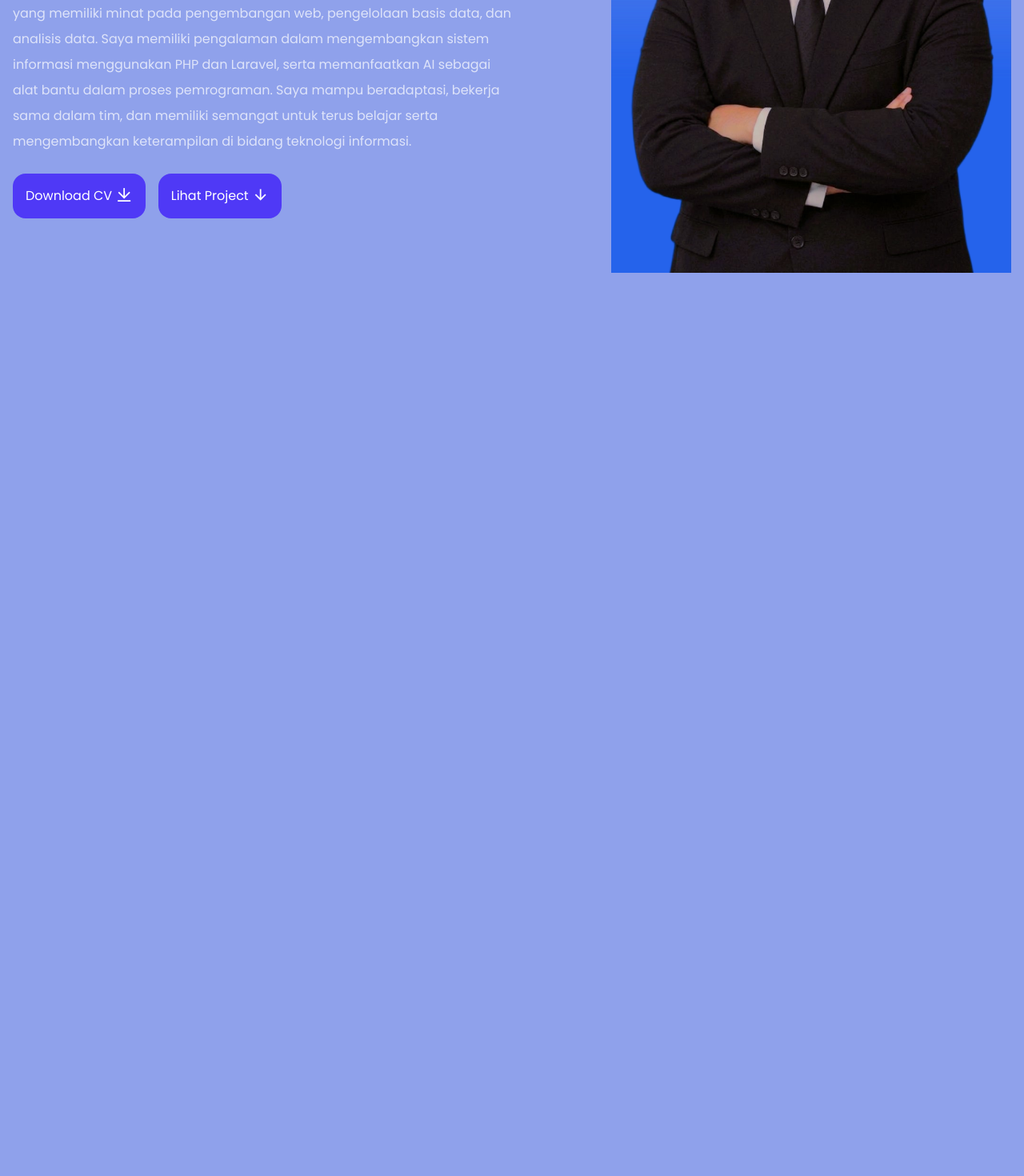
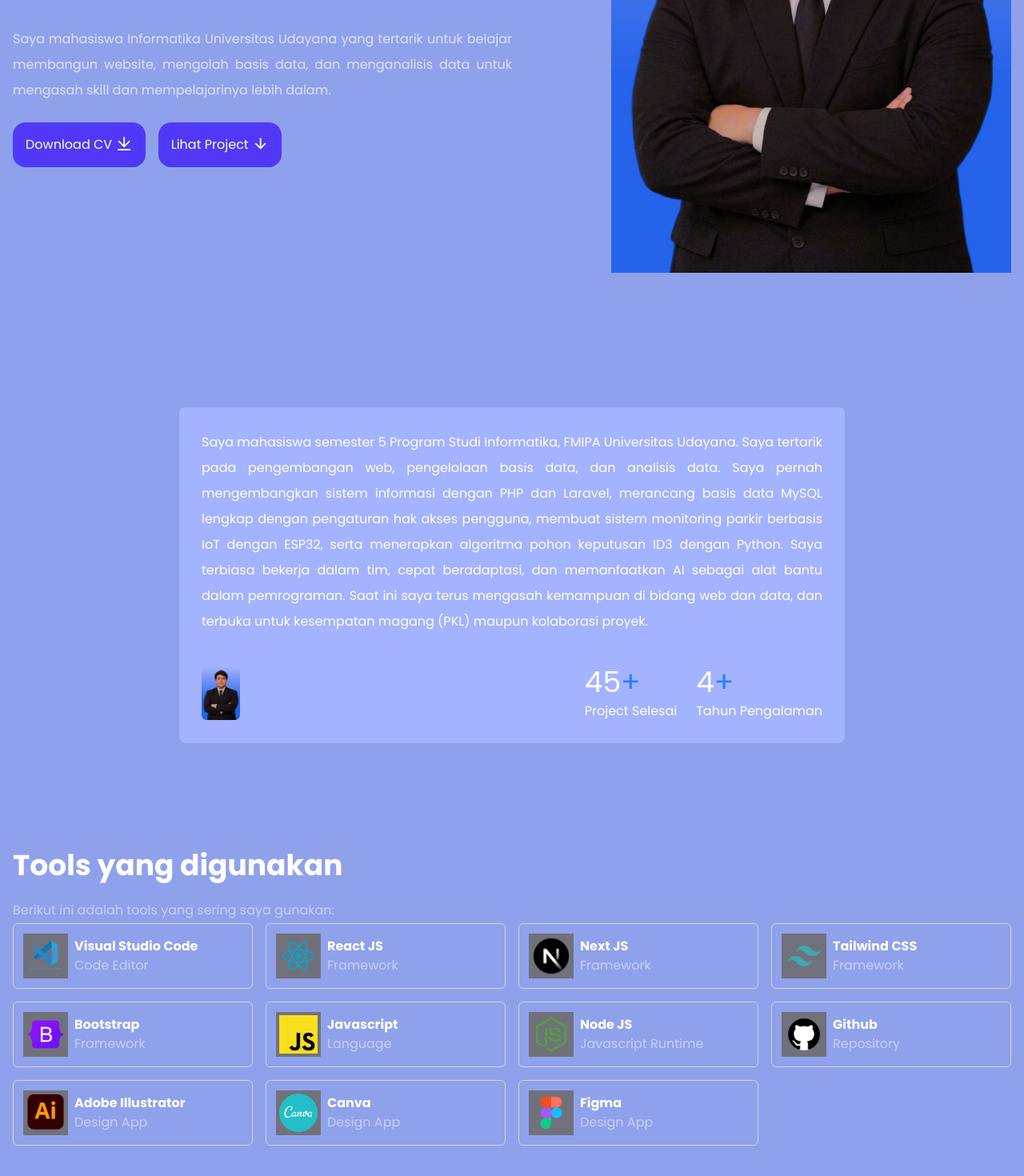
Before and after one commit to Gede-Widhi-wardhana/Portofolio, a React (Vite) app: page / in a window 1280 px wide. Shown: the part 510-1980 px from the top of the page at 80% size. Before the commit the page ends 851 px from the top, so only its background shows below. Built offline with nearby package versions, Linux system fonts and the light colour scheme.

Commit message:
Update tampilan tentang-section portofolio

```diff
--- a/src/App.jsx
+++ b/src/App.jsx
@@ -1,5 +1,6 @@
 import "./index.css";
 import DataImage from "./data";
+import { listTools } from "./data";
 
 function App() {
   return (
@@ -11,10 +12,8 @@ function App() {
             <q>Ngoding itu seru, kalau ada yang semangatin.</q>
           </div>
           <h1 className="text-5xl/tight font-bold mb-6">Hai, saya Gede Widhi Wardhana</h1>
-          <p className="text-base/loose mb-6 opacity-70">
-            Saya mahasiswa semester 5 Program Studi Informatika Universitas Udayana yang memiliki minat pada pengembangan web, pengelolaan basis data, dan analisis data. Saya memiliki pengalaman dalam mengembangkan sistem informasi
-            menggunakan PHP dan Laravel, serta memanfaatkan AI sebagai alat bantu dalam proses pemrograman. Saya mampu beradaptasi, bekerja sama dalam tim, dan memiliki semangat untuk terus belajar serta mengembangkan keterampilan di bidang
-            teknologi informasi.
+          <p className="text-base/loose mb-6 opacity-70 " style={{ textAlign: "justify" }}>
+            Saya mahasiswa Informatika Universitas Udayana yang tertarik untuk belajar membangun website, mengolah basis data, dan menganalisis data untuk mengasah skill dan mempelajarinya lebih dalam.
           </p>
           <div className="flex items-center sm:gap-4 gap-2">
             <a href="#" className="bg-indigo-600 p-4 rounded-2xl hover:bg-indigo-500">
@@ -27,6 +26,51 @@ function App() {
         </div>
         <img src={DataImage.HeroImage} alt="Gede Widhi Wardhana" className="w-[500px] opacity-90rounded-4xl md:ml-auto" />
       </div>
+
+      {/* tentang section */}
+
+      <div className="tentang mt-32 py-10">
+        <div className="xl:w-2/3 lg:w-3/4 w-full mx-auto p-7 bg-indigo-300 rounded-lg">
+          <img src={DataImage.HeroImage} alt="Image" className="w-12 rounded-md mb-10 sm:hidden" />
+          <p style={{ textAlign: "justify" }} className="text-base/loose mb-10">
+            Saya mahasiswa semester 5 Program Studi Informatika, FMIPA Universitas Udayana. Saya tertarik pada pengembangan web, pengelolaan basis data, dan analisis data. Saya pernah mengembangkan sistem informasi dengan PHP dan Laravel,
+            merancang basis data MySQL lengkap dengan pengaturan hak akses pengguna, membuat sistem monitoring parkir berbasis IoT dengan ESP32, serta menerapkan algoritma pohon keputusan ID3 dengan Python. Saya terbiasa bekerja dalam tim,
+            cepat beradaptasi, dan memanfaatkan AI sebagai alat bantu dalam pemrograman. Saat ini saya terus mengasah kemampuan di bidang web dan data, dan terbuka untuk kesempatan magang (PKL) maupun kolaborasi proyek.
+          </p>
+          <div className="flex items-center justify-between">
+            <img src={DataImage.HeroImage} alt="Image" className="w-12 rounded-md sm:block hidden" />
+            <div className="flex items-center gap-6">
+              <div>
+                <h1 className="text-4xl mb-1">
+                  45<span className="text-blue-500">+</span>
+                </h1>
+                <p>Project Selesai</p>
+              </div>
+              <div>
+                <h1 className="text-4xl mb-1">
+                  4<span className="text-blue-500">+</span>
+                </h1>
+                <p>Tahun Pengalaman</p>
+              </div>
+            </div>
+          </div>
+        </div>
+        <div className="tools mt-32">
+          <h1 className="text-4xl/snug font-bold mb-4">Tools yang digunakan</h1>
+          <p className="xl:w-2/5 lg:w-2/4 md:w-2/3 sm:w-3/4 w-full text-base/loose opacity-50">Berikut ini adalah tools yang sering saya gunakan:</p>
+          <div className="tools-box grid lg:grid-cols-4 md:grid-cols-3 sm:grid-cols-2 grid-cols-1 gap-4">
+            {listTools.map((tool) => (
+              <div className="flex items-center gap-2 p-3 border border-gray-300 rounded-md hover:bg-zinc-800 group" key={tool.id}>
+                <img src={tool.gambar} alt="Tools" className="w-14 bg-zinc-500 p-1 group-hover:bg-zinc-700" />
+                <div>
+                  <h4 className="font-bold">{tool.nama}</h4>
+                  <p className="opacity-50">{tool.ket}</p>
+                </div>
+              </div>
+            ))}
+          </div>
+        </div>
+      </div>
     </>
   );
 }
```
